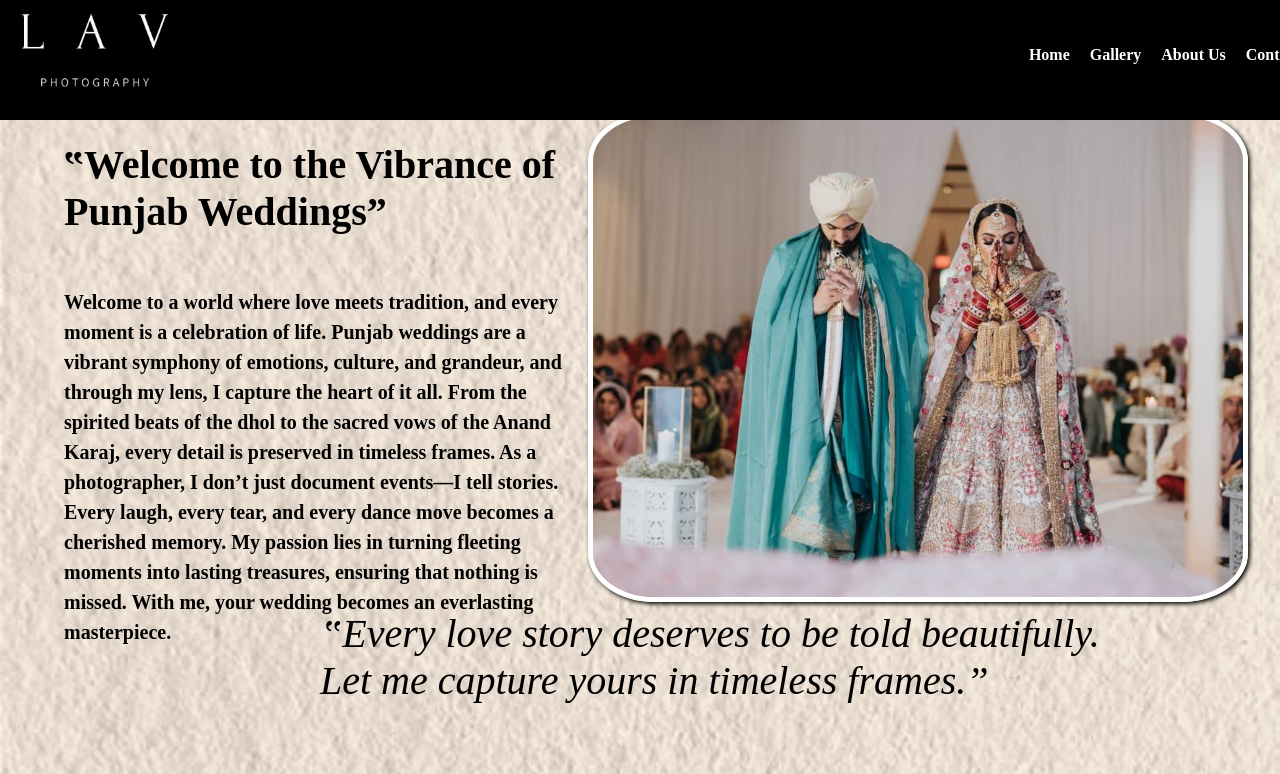
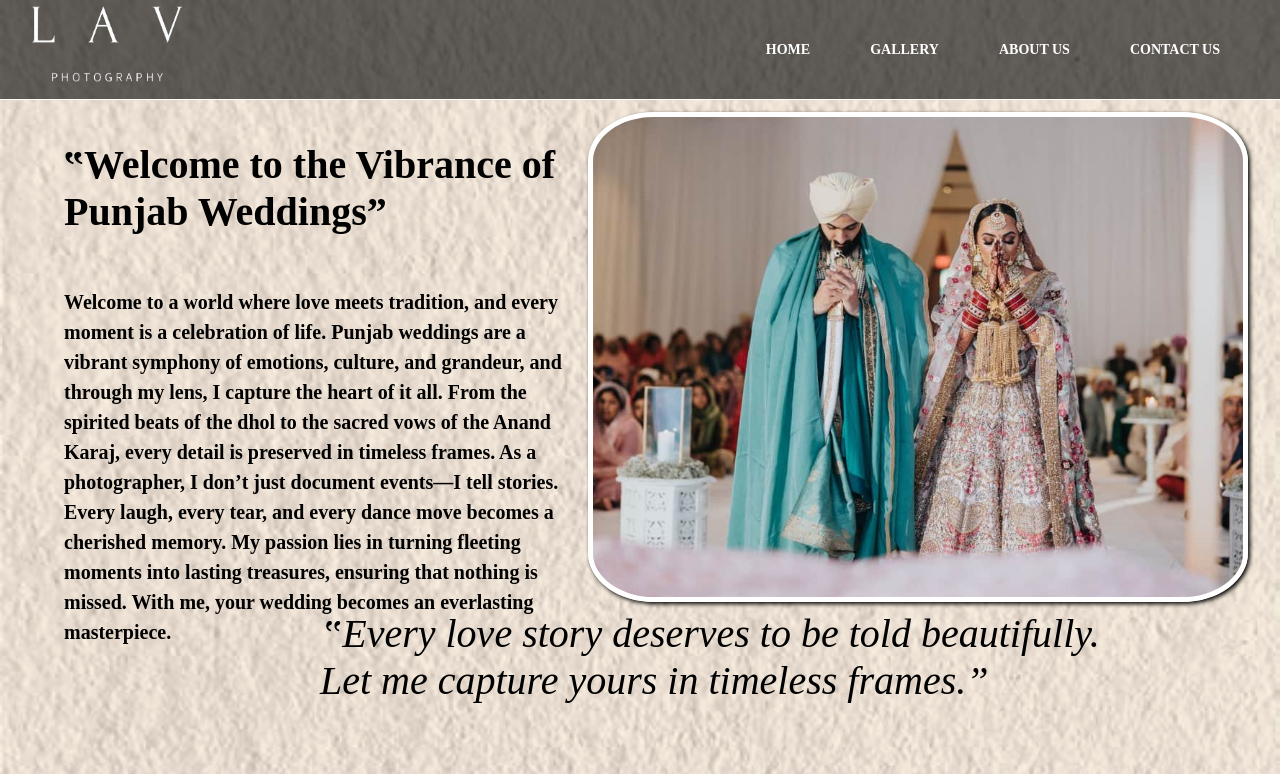
Before and after one commit to Lakshith7748/Wedding-S-W, a plain HTML site: page punjab.html in a window 1280 px wide. Shown: the top 774 px of the page. Drawn offline with Linux system fonts and the light colour scheme.

Commit message:
solved a bug in punjab

```diff
--- a/punjab.css
+++ b/punjab.css
@@ -438,7 +438,7 @@ body {
     height: 500px;
     width: 750px;
 }
-.logo{
+.logo1{
     position: absolute;
     width: 250px;;
     height: 250px;
@@ -446,42 +446,53 @@ body {
     right:638px;
 }
 
-.navbar {
-    background: black;
-    font-size: 1em;
-    color: aliceblue;
+nav {
     position: fixed;
     top: 0;
     left: 0;
     width: 100%;
+    height: 100px;
+    padding: 0 30px;
+    box-sizing: border-box;
+    background: rgba(0, 0, 0, 0.6);
+    border-bottom: 1px solid #fff;
+    display: flex;
+    align-items: center;
+    justify-content: space-between;
     z-index: 1000;
-    padding: 10px 20px;
-    height: 100px;
+
 }
 
-.navdiv {
-    display: flex;
-    justify-content: space-between;
-    align-items: center;
-}
-ul {
-    display: flex;
-    gap: 20px;
+.logo {
+    width: 100px;
 }
 
-li {
-    list-style: none;
+.logo img {
+    height: 200px;
+    width: auto;
+    padding-top: 20px;
 }
 
-li a {
-    color: white;
-    font-size: 1em;
+ul {
+    list-style: none;
+    display: flex;
+    margin: 0;
+    padding: 0;
+}
+
+nav ul li a {
+    line-height: 80px;
+    color: #fff;
+    padding: 12px 30px;
+    text-decoration: none;
+    font-size: 14px;
     font-weight: bold;
-    text-decoration: none;
+    text-transform: uppercase;
 }
-.logo1 img {
-    width: 150px;
-    height: auto;
+
+nav ul li a:hover {
+    background: rgba(0, 0, 0, 0.7);
+    border-radius: 6px;
 }
 .finaltext{
     text-decoration: none;
--- a/punjab.html
+++ b/punjab.html
@@ -8,18 +8,16 @@
     <link rel="stylesheet" href="https://cdnjs.cloudflare.com/ajax/libs/font-awesome/6.7.1/css/all.min.css" integrity="sha512-5Hs3dF2AEPkpNAR7UiOHba+lRSJNeM2ECkwxUIxC1Q/FLycGTbNapWXB4tP889k5T5Ju8fs4b1P5z/iB4nMfSQ==" crossorigin="anonymous" referrerpolicy="no-referrer" />
 </head>
 <body>
-    <nav class="navbar">
-        <div class="navdiv">
-            <div class="logo1">
-                <img class="moddagudu" src="logo.jpeg" alt="Logo">
-            </div>
-            <ul>
-                <li><a href="index.html">Home</a></li>
-                <li><a href="gallery.html">Gallery</a></li>
-                <li><a href="about us.html">About Us</a></li>
-                <li><a href="contact us.html">Contact</a></li>
-            </ul>
+    <nav>
+        <div class="logo">
+            <img src="logo transparent.png" alt="Logo">
         </div>
+        <ul>
+            <li><a href="index.html">Home</a></li>
+            <li><a href="gallery.html">Gallery</a></li>
+            <li><a href="about us.html">About Us</a></li>
+            <li><a href="contact us.html">Contact Us</a></li>
+        </ul>
     </nav>
     <div class="main">
         <img src="background image.jpeg" alt="Main Background">
@@ -53,7 +51,7 @@
         <div class="aftex5">
             <img src="6.image.jpg">
         </div>
-        <div class="logo">
+        <div class="logo1">
             <img src="logo transparent.png" style="filter: brightness(0);">
         </div>
         </div>
```
